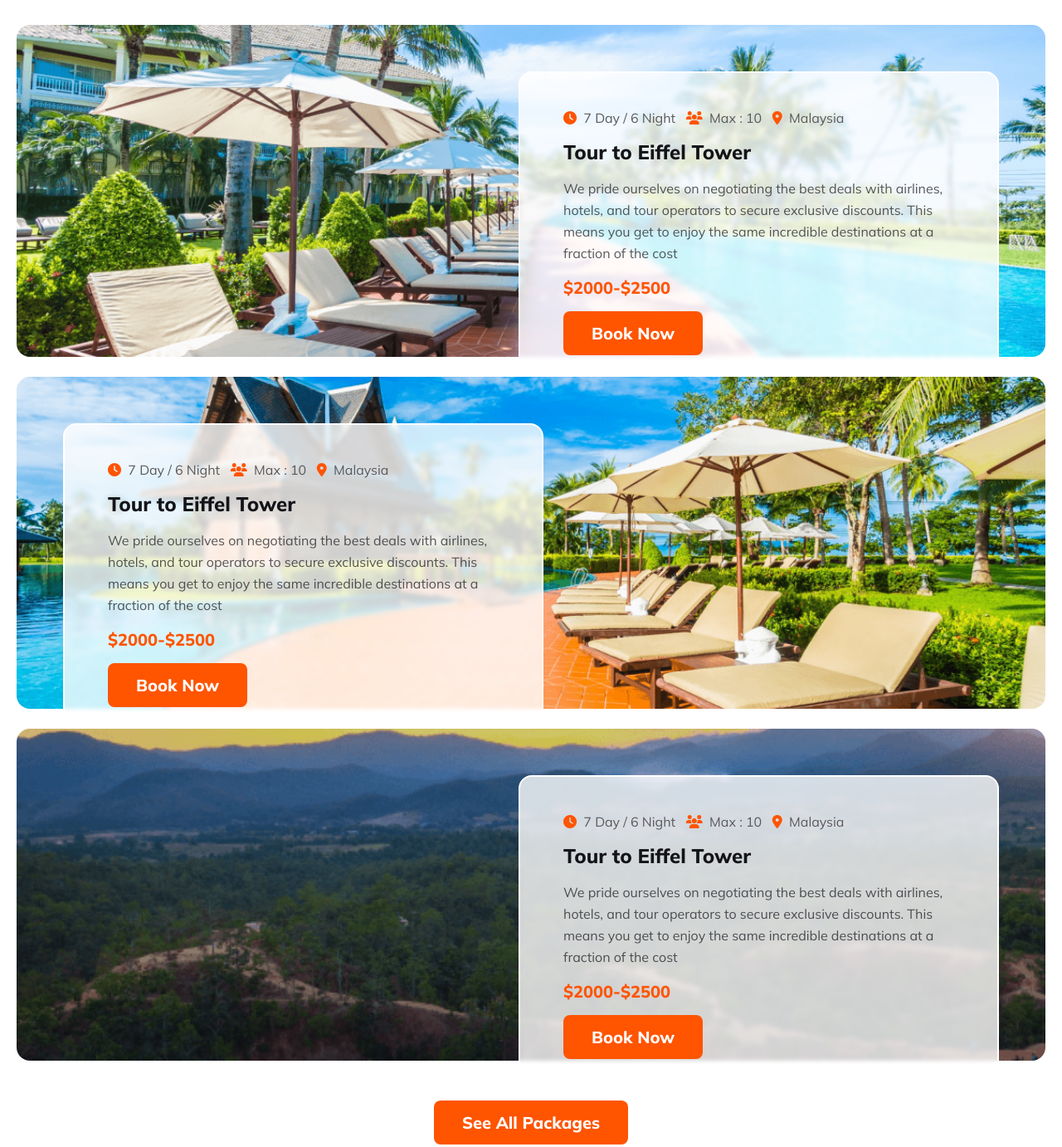
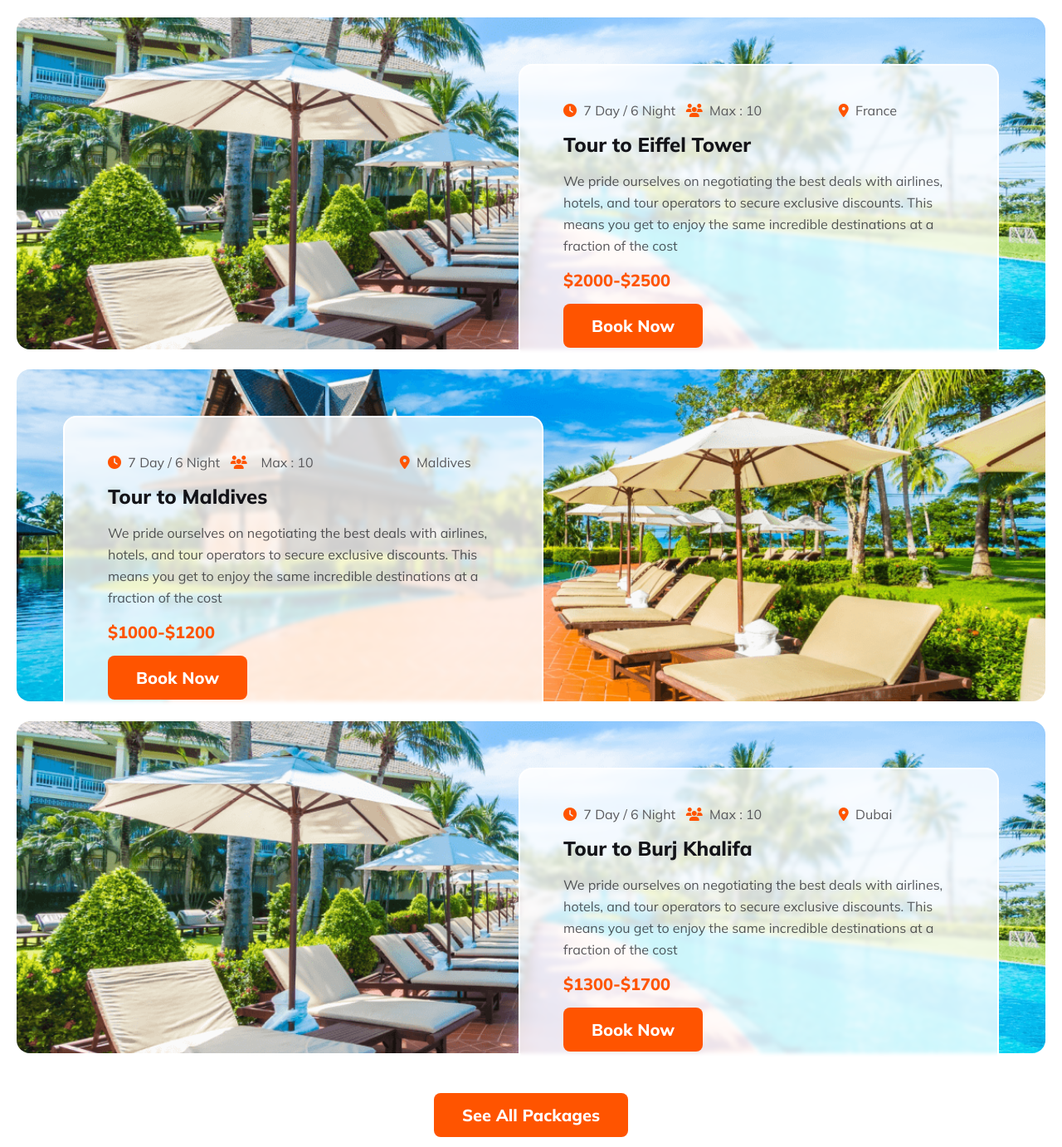
Before and after one commit to Israfil6580/Travel-Fever, a plain HTML site: page index.html in a window 1280 px wide. Shown: the part 3500-4882 px from the top of the page at 83% size. Drawn offline with Linux system fonts and the light colour scheme.

Commit message:
fix responsive issue using margin

```diff
--- a/index.html
+++ b/index.html
@@ -149,12 +149,12 @@
                 <div class="top">
                     <div class="inner-body">
                         <div class="inner-top">
-                            <span style="color: #5A5A5D" ;><i style="color: #FF5400;"
-                                    class="fa-solid fa-clock"></i>&nbsp; 7 Day / 6 Night</span> &nbsp;
-                            <span style="color: #5A5A5D" ;><i style="color: #FF5400;"
+                            <span style="color: #5A5A5D";><i style="color: #FF5400;" class="fa-solid fa-clock"></i>&nbsp; 7 Day / 6
+                                Night</span> &nbsp;
+                            <span style="color: #5A5A5D";><i style="color: #FF5400;"
                                     class="fa-solid fa-users"></i>&nbsp; Max : 10</span> &nbsp;
-                            <span style="color: #5A5A5D" ;><i style="color: #FF5400;"
-                                    class="fa-solid fa-location-dot"></i>&nbsp; Malaysia</span> &nbsp;
+                            <span  style="color: #5A5A5D; margin-left: 80px;"><i style="color: #FF5400;"
+                                    class="fa-solid fa-location-dot"></i>&nbsp; France</span> &nbsp;
                         </div>
                         <h2 class="inner-title">Tour to Eiffel Tower</h2>
                         <p class="section-info deals-inner-info">We pride ourselves on negotiating the best deals with
@@ -171,16 +171,16 @@
                             <span style="color: #5A5A5D" ;><i style="color: #FF5400;"
                                     class="fa-solid fa-clock"></i>&nbsp; 7 Day / 6 Night</span> &nbsp;
                             <span style="color: #5A5A5D" ;><i style="color: #FF5400;"
-                                    class="fa-solid fa-users"></i>&nbsp; Max : 10</span> &nbsp;
-                            <span style="color: #5A5A5D" ;><i style="color: #FF5400;"
-                                    class="fa-solid fa-location-dot"></i>&nbsp; Malaysia</span> &nbsp;
+                                    class="fa-solid fa-users"></i>&nbsp; &nbsp; Max : 10</span>
+                            <span style="color: #5A5A5D" ;><i style="color: #FF5400;margin-left: 100px;"
+                                    class="fa-solid fa-location-dot"></i>&nbsp; Maldives</span> &nbsp;
                         </div>
-                        <h2 class="inner-title">Tour to Eiffel Tower</h2>
+                        <h2 class="inner-title">Tour to Maldives</h2>
                         <p class="section-info deals-inner-info">We pride ourselves on negotiating the best deals with
                             airlines, hotels,
                             and tour operators to secure exclusive discounts. This means you get to enjoy the same
                             incredible destinations at a fraction of the cost</p>
-                        <h2 class="price">$2000-$2500</h2>
+                        <h2 class="price">$1000-$1200</h2>
                         <button class="btn-primary">Book Now</button>
                     </div>
                 </div>
@@ -191,15 +191,15 @@
                                     class="fa-solid fa-clock"></i>&nbsp; 7 Day / 6 Night</span> &nbsp;
                             <span style="color: #5A5A5D" ;><i style="color: #FF5400;"
                                     class="fa-solid fa-users"></i>&nbsp; Max : 10</span> &nbsp;
-                            <span style="color: #5A5A5D" ;><i style="color: #FF5400;"
-                                    class="fa-solid fa-location-dot"></i>&nbsp; Malaysia</span> &nbsp;
+                            <span style="color: #5A5A5D" ;><i style="color: #FF5400;margin-left: 80px;"
+                                    class="fa-solid fa-location-dot"></i>&nbsp; Dubai</span> &nbsp;
                         </div>
-                        <h2 class="inner-title">Tour to Eiffel Tower</h2>
+                        <h2 class="inner-title">Tour to Burj Khalifa</h2>
                         <p class="section-info deals-inner-info">We pride ourselves on negotiating the best deals with
                             airlines, hotels,
                             and tour operators to secure exclusive discounts. This means you get to enjoy the same
                             incredible destinations at a fraction of the cost</p>
-                        <h2 class="price">$2000-$2500</h2>
+                        <h2 class="price">$1300-$1700</h2>
                         <button class="btn-primary">Book Now</button>
                     </div>
                 </div>
@@ -250,8 +250,8 @@
                     </p>
                     <hr style="height:1px;border-width:0;background: rgba(19, 19, 24, 0.10);margin: 24px 0;">
                     <form action="#">
-                        <input type="text" name="" id="" placeholder="Enter your name">
-                        <input type="email" name="" id="" placeholder="Enter your email" required>
+                        <input type="text" placeholder="Enter your name">
+                        <input type="email" placeholder="Enter your email" required>
                         <input class="btn-primary subscribe-btn" type="submit" value="Subscribe">
                     </form>
                 </div>
--- a/styles.css/style.css
+++ b/styles.css/style.css
@@ -328,7 +328,7 @@ section {
 }
 
 .deals-info {
-    margin: 24px 0 48px 0;
+    margin: 15px 0 48px 0;
 }
 
 .top,
@@ -355,7 +355,7 @@ section {
 }
 
 .bottom {
-    background: url(../images/Group\ 40089.png), lightgray 50%;
+    background: url(../images/Group\ 39.png), lightgray 50%;
     background-repeat: no-repeat;
     background-size: cover;
     background-position: center;
@@ -427,9 +427,8 @@ section {
     font-size: 16px;
     font-weight: 700;
     line-height: 26px;
-    margin-bottom: 16px;
+    margin: 24px 0 16px 0;
 }
-
 .perfectPlace-left ul li:last-child {
     color: #131318;
     font-size: 16px;
@@ -437,6 +436,7 @@ section {
     line-height: 26px;
     margin-bottom: 32px;
 }
+
 
 .perfectPlace-title {
     font-size: 40px;
@@ -734,9 +734,8 @@ footer {
     }
 
     .whyChoose-heading .whyChoose-info {
-        margin: 24px 0;
+        margin: 15px 0 24px 0;
     }
-
     .item .item-title {
         font-size: 20px;
     }
@@ -819,6 +818,7 @@ footer {
     .perfectPlace-title {
         font-size: 20px;
         line-height: 30px;
+        width: 75%;
     }
 
     .perfectPlace-right iframe {
@@ -866,7 +866,7 @@ footer {
     }
 
     .newsletter-info {
-        padding-right: 0;
+        width: 100%;
     }
 
     /* newsletter responsive end */
```
